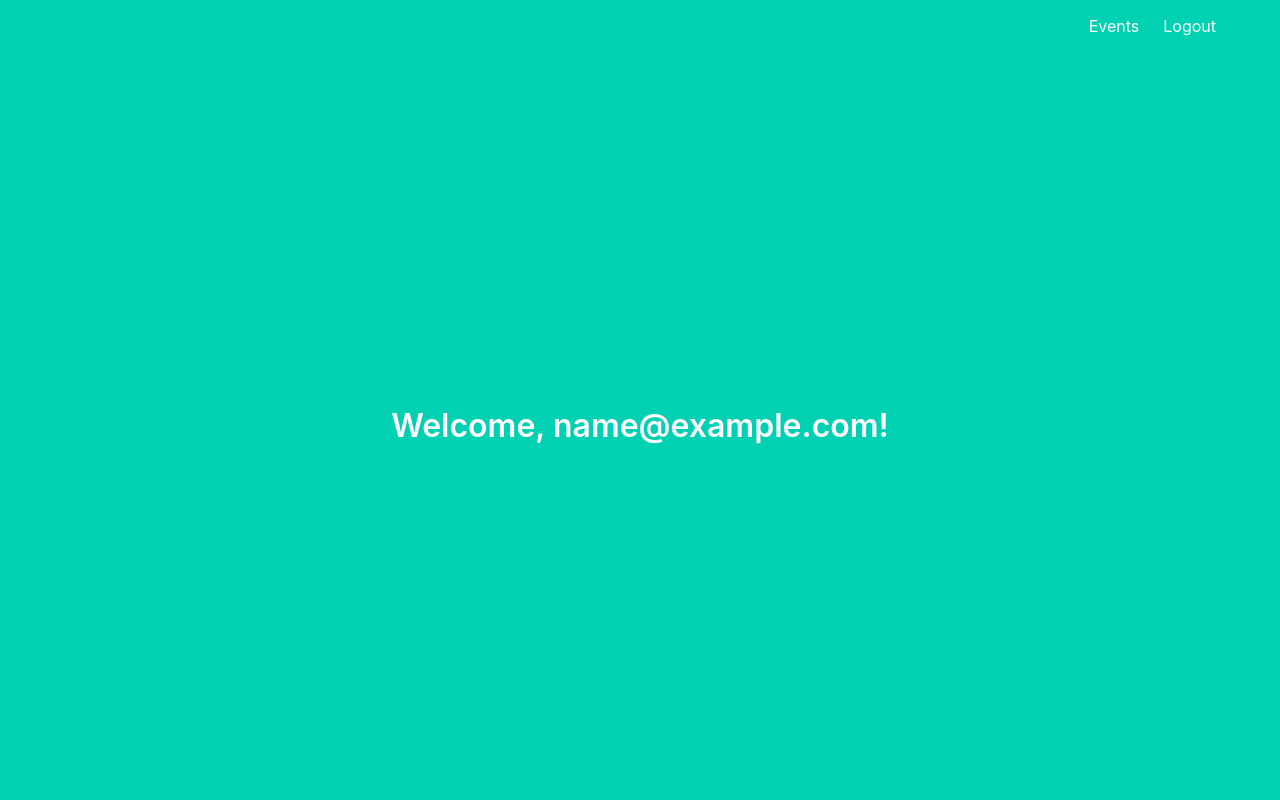
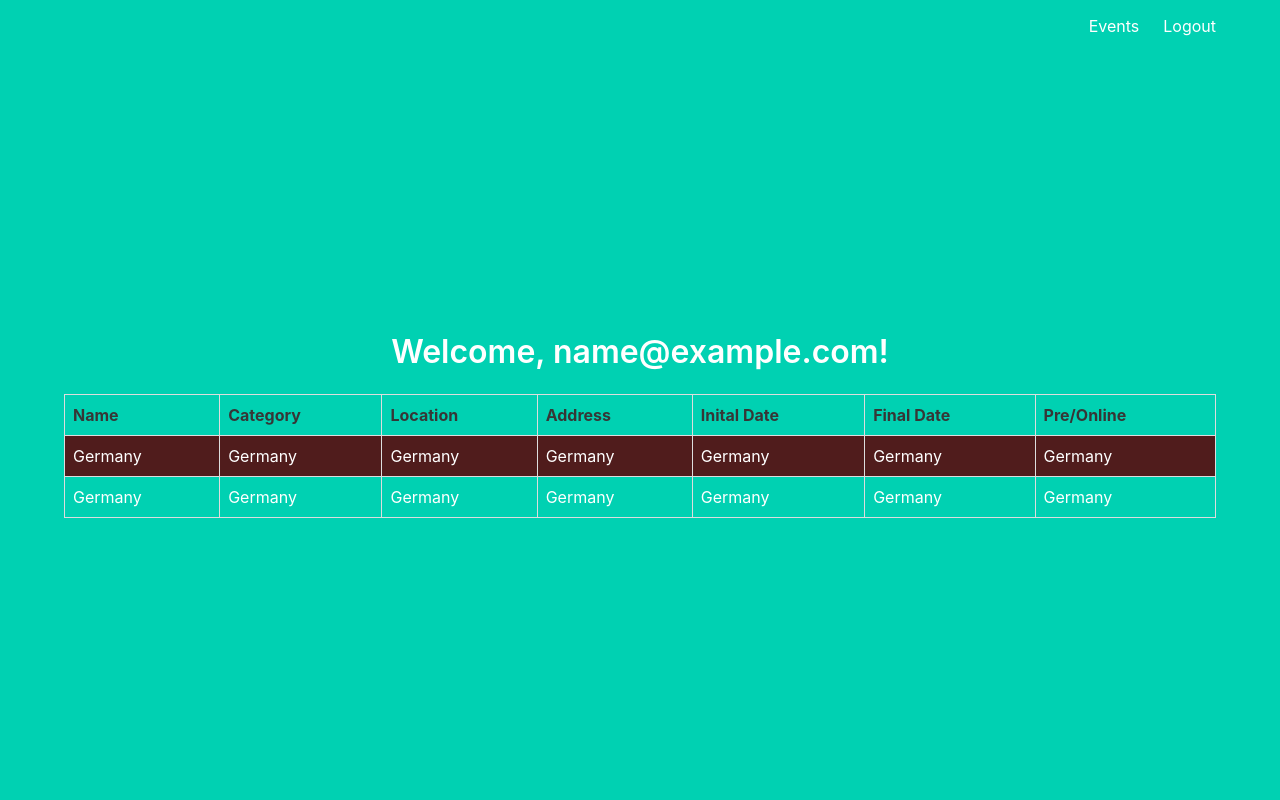
Before and after one commit to jspuertos/flask-zero-project, a Flask app: page /events in a window 1280 px wide. Run offline with Flask 2, Linux system fonts and the light colour scheme; the visitor is signed in with stand-in values (Sample User, id 1); data comes from the database, SQL or seed files in the repository.

```diff
--- a/project/__init__.py
+++ b/project/__init__.py
@@ -21,7 +21,7 @@ def create_app():
     login_manager.login_view = 'auth.login'
     login_manager.init_app(app)
 
-    from .models import User
+    from .models import User, Event
 
     @login_manager.user_loader
     def load_user(user_id):
--- a/project/auth.py
+++ b/project/auth.py
@@ -1,7 +1,7 @@
 from flask import Blueprint, render_template, redirect, url_for, request, flash
 from werkzeug.security import generate_password_hash, check_password_hash
 from flask_login import login_user, logout_user, login_required
-from .models import User
+from .models import User, Event
 from . import db
 
 auth = Blueprint('auth', __name__)
--- a/project/templates/events.html
+++ b/project/templates/events.html
@@ -4,4 +4,55 @@
 <h1 class="title">
   Welcome, {{ email }}!
 </h1>
+  <head>
+    <style>
+    table {
+      border-collapse: collapse;
+      width: 100%;
+    }
+
+    td, th {
+      border: 1px solid #dddddd;
+      text-align: left;
+      padding: 8px;
+    }
+
+    tr:nth-child(even) {
+      background-color: #501c1c;
+    }
+    </style>
+    </head>
+    <body>
+
+    <table>
+      <tr>
+        <th>Name</th>
+        <th>Category</th>
+        <th>Location</th>
+        <th>Address</th>
+        <th>Inital Date</th>
+        <th>Final Date</th>
+        <th>Pre/Online</th>
+      </tr>
+      <tr>
+        <td>Germany</td>
+        <td>Germany</td>
+        <td>Germany</td>
+        <td>Germany</td>
+        <td>Germany</td>
+        <td>Germany</td>
+        <td>Germany</td>
+      </tr>
+      <tr>
+        <td>Germany</td>
+        <td>Germany</td>
+        <td>Germany</td>
+        <td>Germany</td>
+        <td>Germany</td>
+        <td>Germany</td>
+        <td>Germany</td>
+      </tr>
+    </table>
+
+    </body>
 {% endblock %}
```
Also changed, not shown: project/models.py (+18 -1 lines), project/main.py (line endings or trailing spaces).
